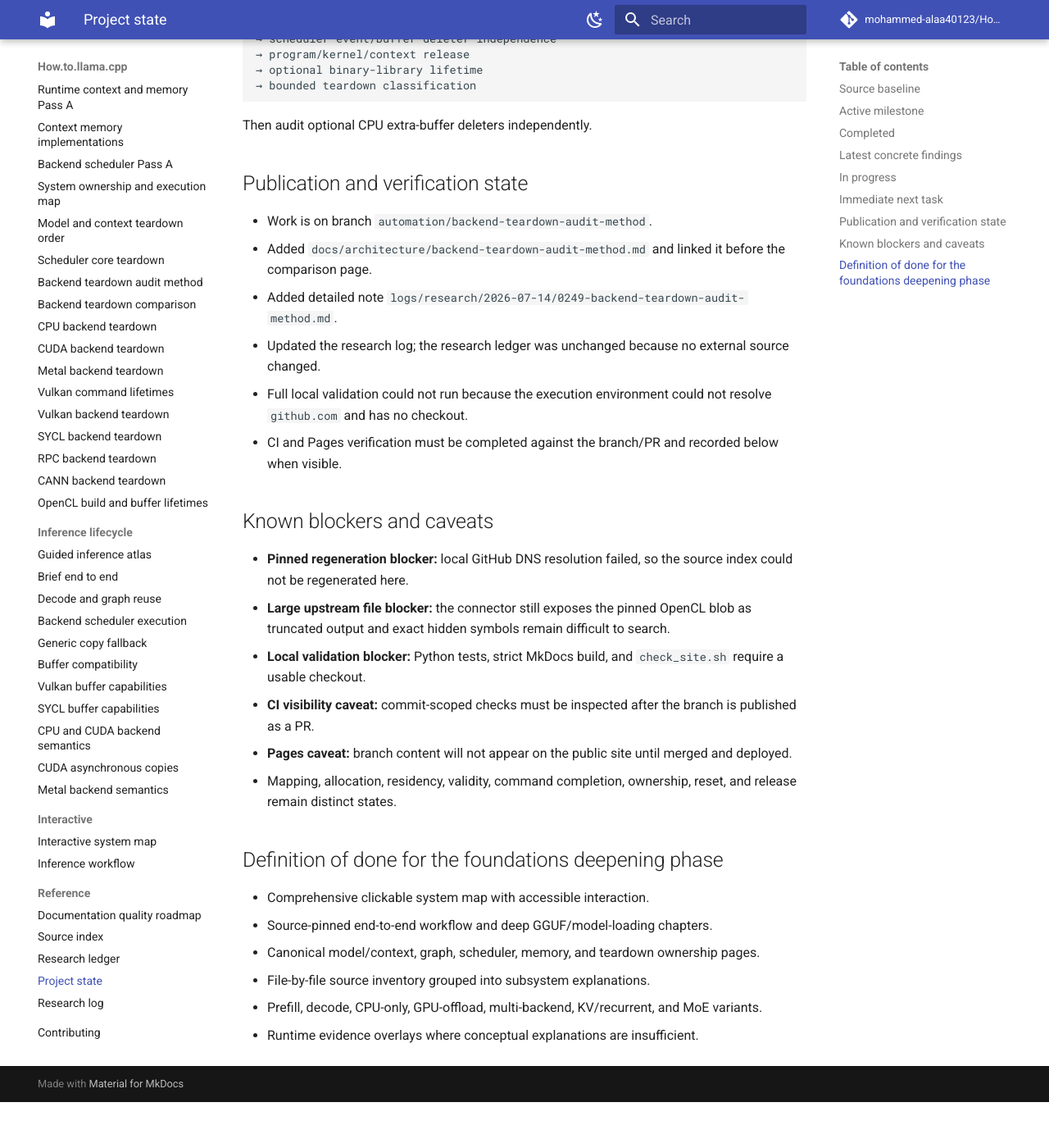
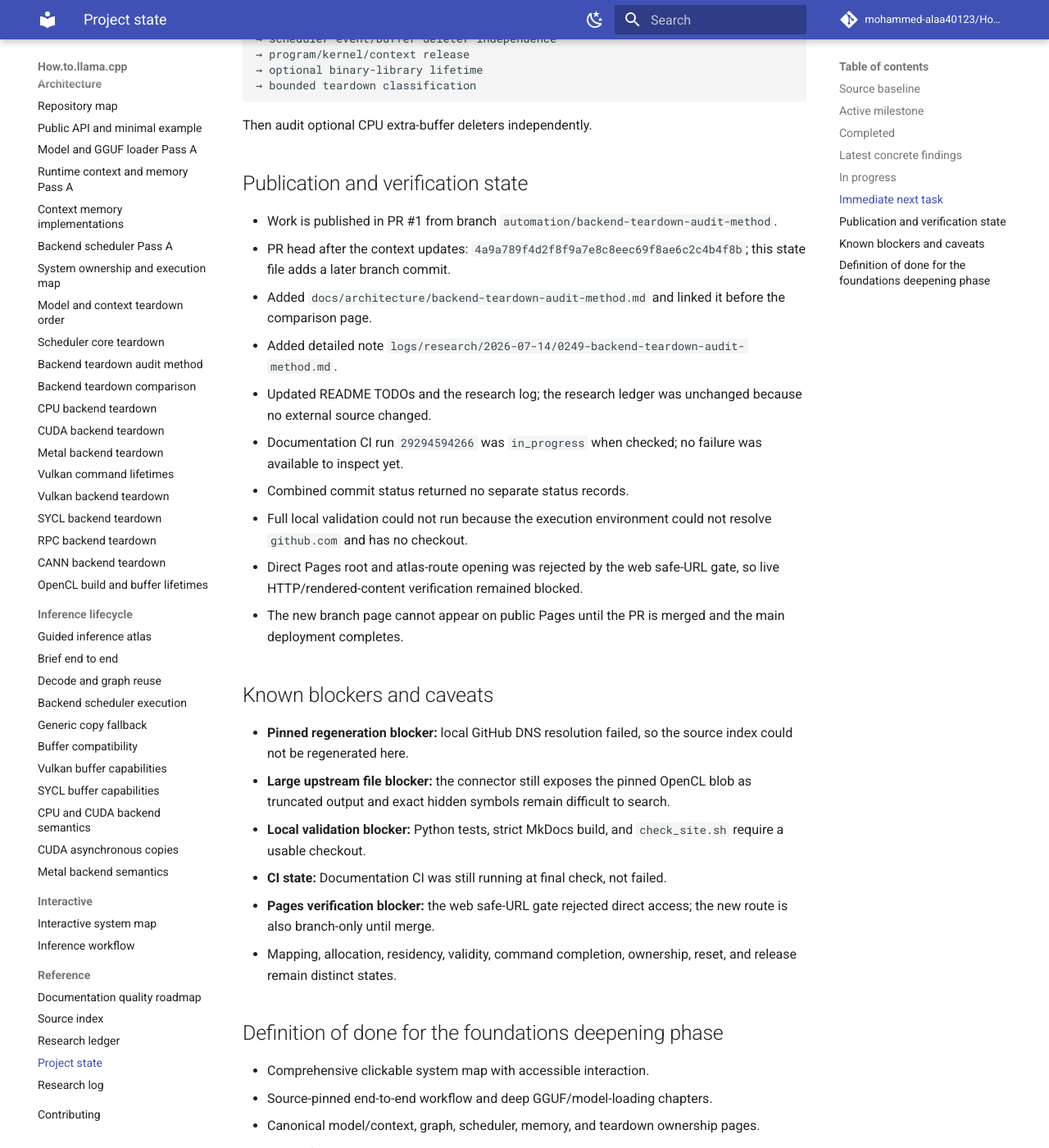
Before and after one commit to mohammed-alaa40123/How.to.llama.cpp, an MkDocs documentation site: the page built from docs/reference/project-state.md, in a window 1280 px wide and 1400 px high, scrolled down 2184 px. Shown: the whole window at 82% size. Built offline with MkDocs 1.6.1 and Material for MkDocs 9.7.7, drawn with Linux system fonts in a browser that asks for light colours; comment, search, counter and statistics services are not loaded; before the commit the page ends 3528 px from its top, so only the background shows below that; some of the changed text lies outside the part shown.

Commit message:
docs: record CI and Pages verification state

```diff
--- a/docs/reference/project-state.md
+++ b/docs/reference/project-state.md
@@ -63,20 +63,24 @@
 
 ## Publication and verification state
 
-- Work is on branch `automation/backend-teardown-audit-method`.
+- Work is published in PR #1 from branch `automation/backend-teardown-audit-method`.
+- PR head after the context updates: `4a9a789f4d2f8f9a7e8c8eec69f8ae6c2c4b4f8b`; this state file adds a later branch commit.
 - Added `docs/architecture/backend-teardown-audit-method.md` and linked it before the comparison page.
 - Added detailed note `logs/research/2026-07-14/0249-backend-teardown-audit-method.md`.
-- Updated the research log; the research ledger was unchanged because no external source changed.
+- Updated README TODOs and the research log; the research ledger was unchanged because no external source changed.
+- Documentation CI run `29294594266` was `in_progress` when checked; no failure was available to inspect yet.
+- Combined commit status returned no separate status records.
 - Full local validation could not run because the execution environment could not resolve `github.com` and has no checkout.
-- CI and Pages verification must be completed against the branch/PR and recorded below when visible.
+- Direct Pages root and atlas-route opening was rejected by the web safe-URL gate, so live HTTP/rendered-content verification remained blocked.
+- The new branch page cannot appear on public Pages until the PR is merged and the main deployment completes.
 
 ## Known blockers and caveats
 
 - **Pinned regeneration blocker:** local GitHub DNS resolution failed, so the source index could not be regenerated here.
 - **Large upstream file blocker:** the connector still exposes the pinned OpenCL blob as truncated output and exact hidden symbols remain difficult to search.
 - **Local validation blocker:** Python tests, strict MkDocs build, and `check_site.sh` require a usable checkout.
-- **CI visibility caveat:** commit-scoped checks must be inspected after the branch is published as a PR.
-- **Pages caveat:** branch content will not appear on the public site until merged and deployed.
+- **CI state:** Documentation CI was still running at final check, not failed.
+- **Pages verification blocker:** the web safe-URL gate rejected direct access; the new route is also branch-only until merge.
 - Mapping, allocation, residency, validity, command completion, ownership, reset, and release remain distinct states.
 
 ## Definition of done for the foundations deepening phase
```
Also changed, not shown: other parts of docs/reference/project-state.md (+1 -1 lines).
